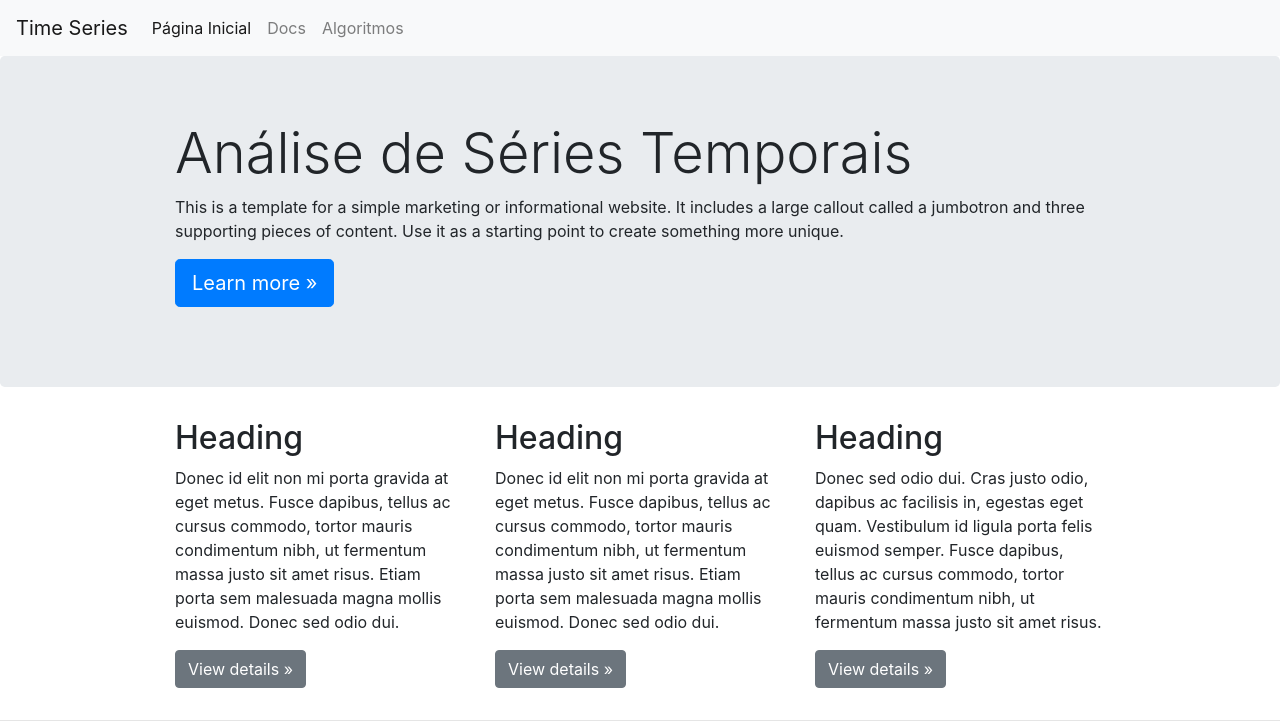
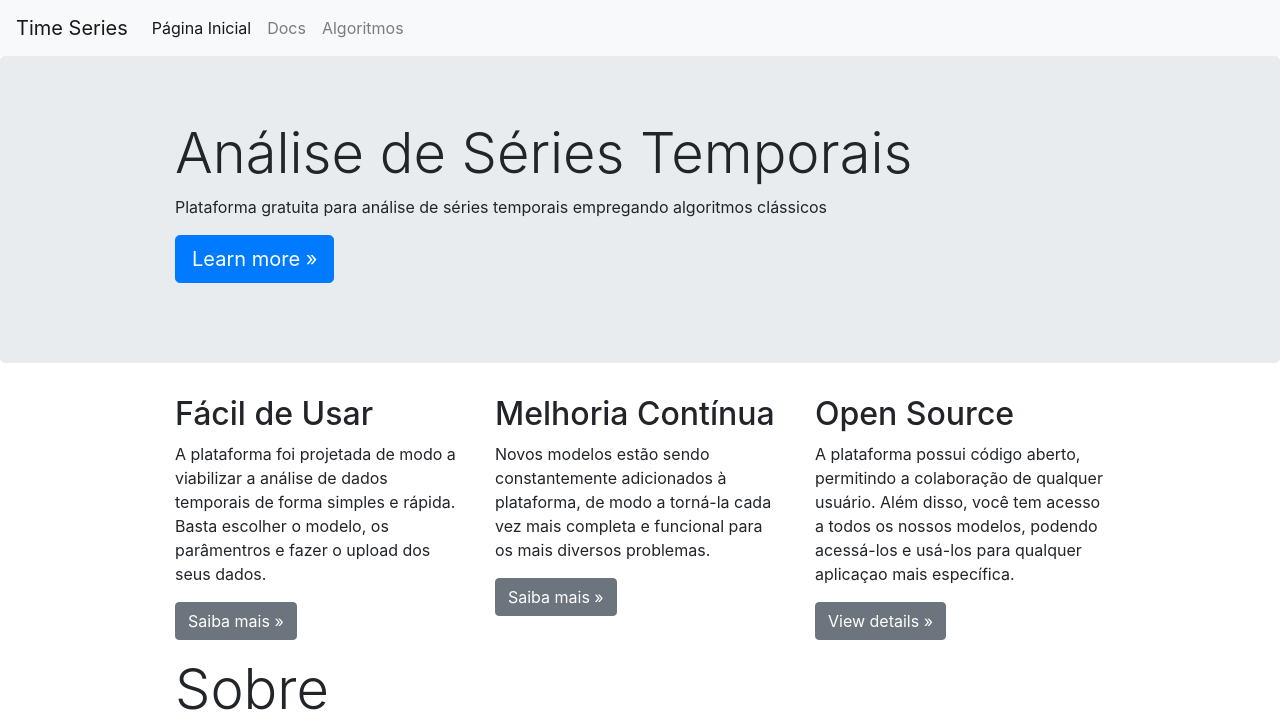
Before and after one commit to mariliamonteiro/pfc_timeseries, a Flask app: page / in a window 1280 px wide. Shown: the top 728 px of the page. Run offline with Flask 2, Linux system fonts and the light colour scheme; some libraries are stand-ins or nearby versions.

Commit message:
Update home.html

```diff
--- a/templates/home.html
+++ b/templates/home.html
@@ -6,7 +6,7 @@
 <div class="jumbotron">
   <div class="container">
     <h1 class="display-4">Análise de Séries Temporais</h1>
-    <p>This is a template for a simple marketing or informational website. It includes a large callout called a jumbotron and three supporting pieces of content. Use it as a starting point to create something more unique.</p>
+    <p>Plataforma gratuita para análise de séries temporais empregando algoritmos clássicos</p>
     <p><a class="btn btn-primary btn-lg" href="#" role="button">Learn more &raquo;</a></p>
   </div>
 </div>
@@ -15,24 +15,39 @@
   <!-- Example row of columns -->
   <div class="row">
     <div class="col-md-4">
-      <h2>Heading</h2>
-      <p>Donec id elit non mi porta gravida at eget metus. Fusce dapibus, tellus ac cursus commodo, tortor mauris condimentum nibh, ut fermentum massa justo sit amet risus. Etiam porta sem malesuada magna mollis euismod. Donec sed odio dui. </p>
-      <p><a class="btn btn-secondary" href="#" role="button">View details &raquo;</a></p>
+      <h2>Fácil de Usar</h2>
+      <p>A plataforma foi projetada de modo a viabilizar a análise de dados temporais de forma simples e rápida. Basta escolher o modelo, os parâmentros e fazer o upload dos seus dados.</p>
+      <p><a class="btn btn-secondary" href="#" role="button">Saiba mais &raquo;</a></p>
     </div>
     <div class="col-md-4">
-      <h2>Heading</h2>
-      <p>Donec id elit non mi porta gravida at eget metus. Fusce dapibus, tellus ac cursus commodo, tortor mauris condimentum nibh, ut fermentum massa justo sit amet risus. Etiam porta sem malesuada magna mollis euismod. Donec sed odio dui. </p>
-      <p><a class="btn btn-secondary" href="#" role="button">View details &raquo;</a></p>
+      <h2>Melhoria Contínua</h2>
+      <p>Novos modelos estão sendo constantemente adicionados à plataforma, de modo a torná-la cada vez mais completa e funcional para os mais diversos problemas.</p>
+      <p><a class="btn btn-secondary" href="#" role="button">Saiba mais &raquo;</a></p>
     </div>
     <div class="col-md-4">
-      <h2>Heading</h2>
-      <p>Donec sed odio dui. Cras justo odio, dapibus ac facilisis in, egestas eget quam. Vestibulum id ligula porta felis euismod semper. Fusce dapibus, tellus ac cursus commodo, tortor mauris condimentum nibh, ut fermentum massa justo sit amet risus.</p>
+      <h2>Open Source</h2>
+      <p>A plataforma possui código aberto, permitindo a colaboração de qualquer usuário. Além disso, você tem acesso a todos os nossos modelos, podendo acessá-los e usá-los para qualquer aplicaçao mais específica.</p>
       <p><a class="btn btn-secondary" href="#" role="button">View details &raquo;</a></p>
     </div>
   </div>
+</div>
+
+<div class="container">
+  <h3 class="display-4">Sobre</h3>
+  <div class="row">
+    <div class="col-md-2">
+      <img src="ime.jpg" class="img-responsive">
+    </div>
+    <div class="col-md-10">
+      <h3>Instituto Militar de Engenharia</h3>
+      <p>A plataforma foi desenvolvida no IME (Instito Militar de Engenharia), que se enconta entre as melhores escolas de Engeharia do Brasil. O projeto é de responsabilidade da Seção de Engenharia Cartográfica - SE/6.</p>
+    </div>
+  </row>
+</div>
 
 
 
-</div> <!-- /container -->
+
+ <!-- /container -->
 
 {% endblock content %}
```
